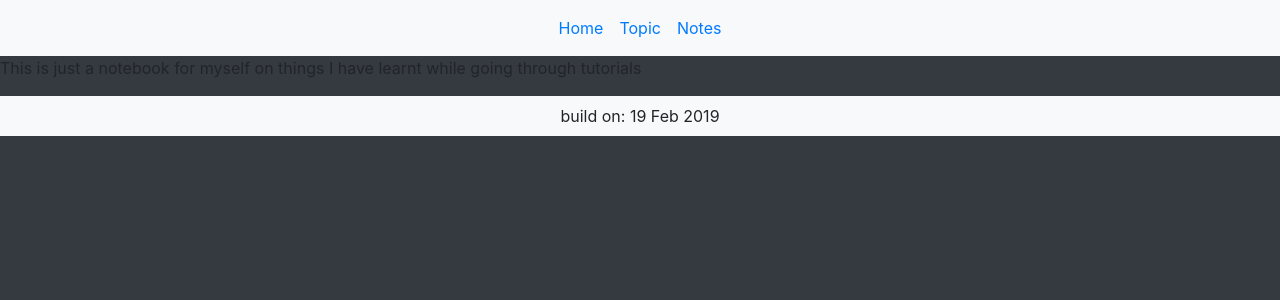
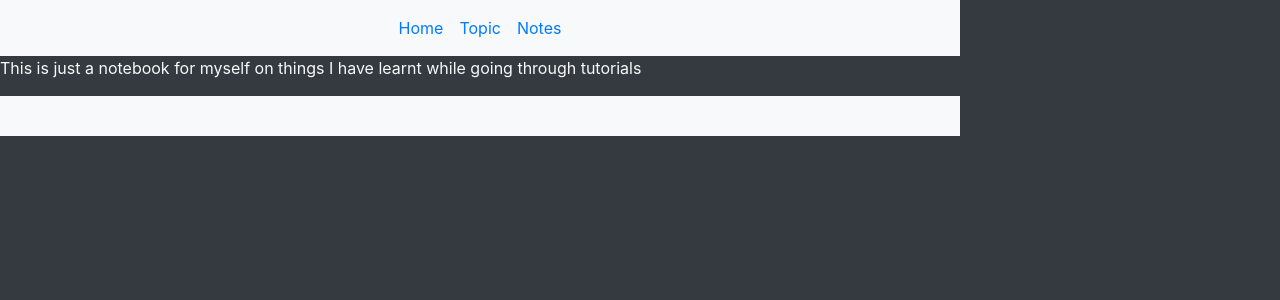
Before and after one commit to CoolColdUK/CoolColdUK.github.io, a Jekyll site: the page built from index.html, in a window 1280 px wide. Shown: the top 300 px of the page. Built offline with Jekyll 4.4.1, drawn with Linux system fonts in a browser that asks for light colours; nearby versions of some CDN libraries.

Commit message:
Update default.html
change body width and text color

```diff
--- a/_layouts/default.html
+++ b/_layouts/default.html
@@ -7,7 +7,7 @@
         <link rel="stylesheet" href="/assets/css/styles.css">
         <title>{{ page.title }}</title>
     </head>
-    <body class="bg-dark">
+    <body class="bg-dark text-light w-75">
         {% include header.html %}
         {{content}}
         {% include footer.html %}
```
